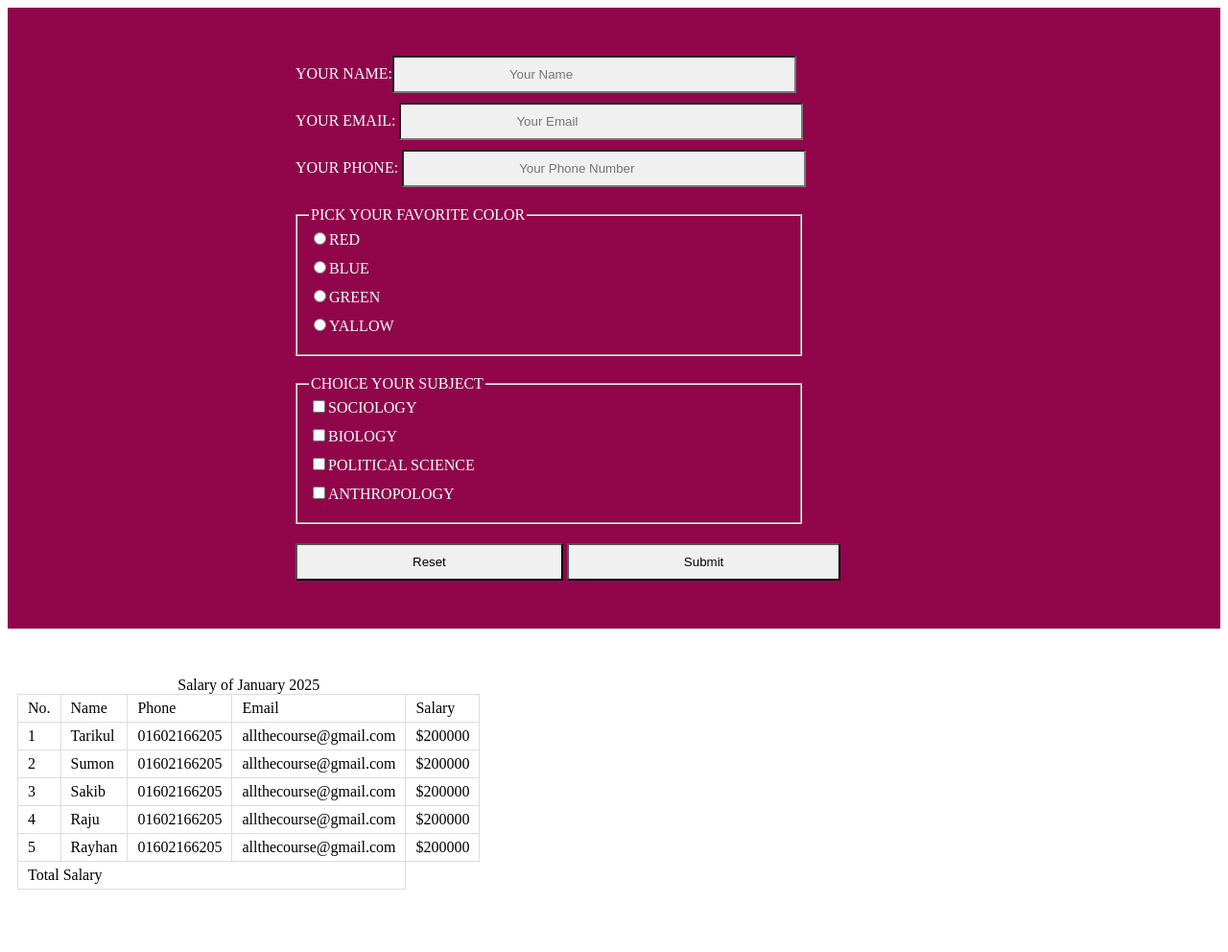
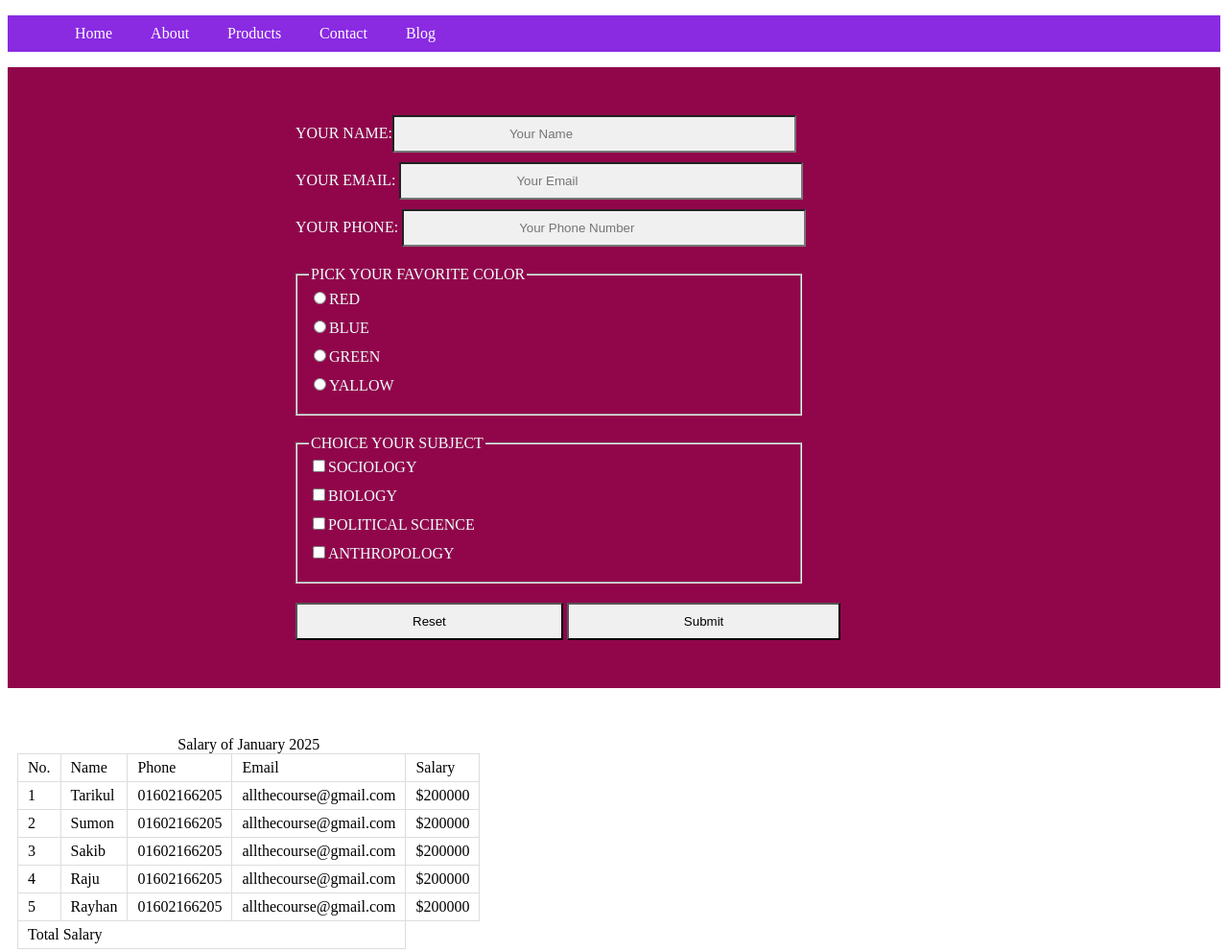
Before and after one commit to codewithtarikul/my-first-git-repo, a plain HTML site: page index.html in a window 1280 px wide. Shown: the top 992 px of the page at 96% size. Drawn offline with Linux system fonts and the light colour scheme.

Commit message:
added navbar

```diff
--- a/index.html
+++ b/index.html
@@ -7,7 +7,17 @@
     <link rel="stylesheet" href="style/style.css">
 </head>
 <body>
-
+    <header>
+        <nav>
+            <ul class="navbar">
+                <li><a href="index.html">Home</a></li>
+                <li><a href="about.html">About</a></li>
+                <li><a href="products.html">Products</a></li>
+                <li><a href="contact.html">Contact</a></li>
+                <li><a href="blog.html">Blog</a></li>
+            </ul>
+        </nav>
+    </header>
     <section class="form">
         <form action="">
             <label for="name">
--- a/style/style.css
+++ b/style/style.css
@@ -1,3 +1,25 @@
+
+nav > ul {
+    display: flex;
+    background-color: blueviolet;
+}
+nav li {
+    margin-left: 20px;
+    list-style: none;
+    padding: 10px;
+
+}
+nav li:hover{
+    background-color: chartreuse;
+    color: black;
+}
+nav li a{
+    color: rgb(255, 255, 255);
+    text-decoration: none;
+
+
+}
+
 .form{
     background-color: rgb(145, 6, 75);
     text-transform: uppercase;
```
